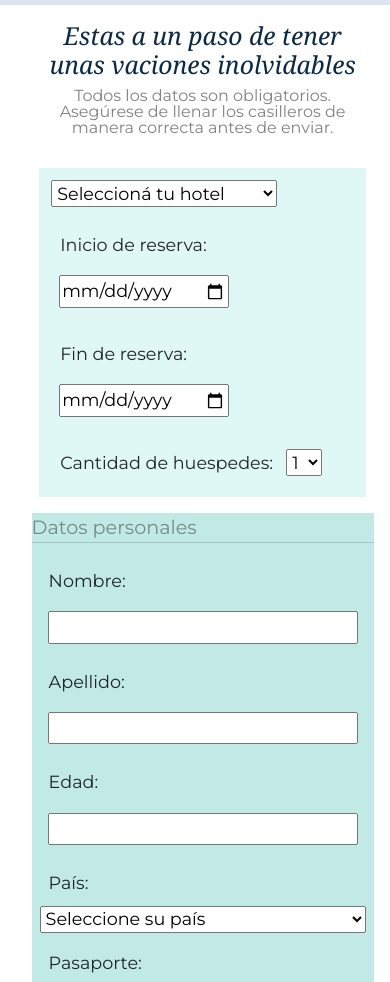
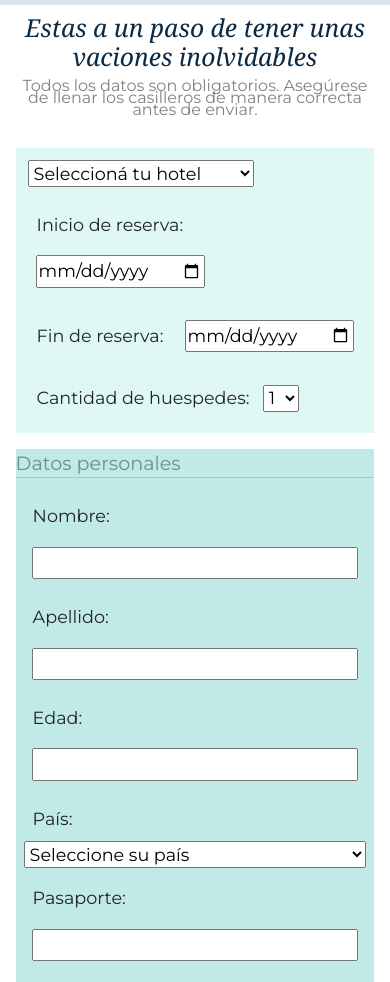
Before and after one commit to angelicaarvar/Las-Marias-Resort, a plain HTML site: page pages/reserva.html in a window 390 px wide. Shown: the part 83-1065 px from the top of the page. Drawn offline with nearby package versions, Linux system fonts and the light colour scheme.

Commit message:
Arreglo en responsive de reserva

```diff
--- a/styles/styles.css
+++ b/styles/styles.css
@@ -464,9 +464,11 @@ footer a {
     margin: 1rem 1rem;
 
 }
-.txt-testimonio{
+
+.txt-testimonio {
     text-align: center;
 }
+
 .seccion-tarjetas {
     display: flex;
     flex-wrap: wrap;
@@ -513,12 +515,13 @@ footer a {
     font-size: 1.1rem;
 }
 
-.boton-testimonios:hover{
+.boton-testimonios:hover {
     background-color: #a1c2c0;
 }
 
 
 /*SECCION - RESERVA*/
+
 .reserva {
     display: flex;
     flex-wrap: wrap;
@@ -529,7 +532,7 @@ footer a {
 
 }
 
-.header-reserva  {
+.header-reserva {
     text-align: center;
     line-height: .75rem;
     /*Reduce el espacio entre los parrafos ji*/
@@ -784,22 +787,25 @@ label {
 
 
     /*RESERVA*/
-    .reserva {
+
+    .reserva{
+        margin: 0 0;
+        flex-direction: row;
         align-items: center;
     }
 
-    .formulario--reserva {
+    .formulario--reserva{
         flex-direction: column;
         align-items: flex-start;
     }
 
-    .datos-pago {
+    .datos-pago{
         grid-template-columns: 1fr;
-        grid-template-rows: 1fr 1fr;
+        grid-template-rows: repeat(2, 1fr);
     }
 
-    .header-reserva p {
-        line-height: 1rem;
+    .header-reserva{
+        margin-top: .5rem;
     }
 
     /*TRABAJO*/
```
